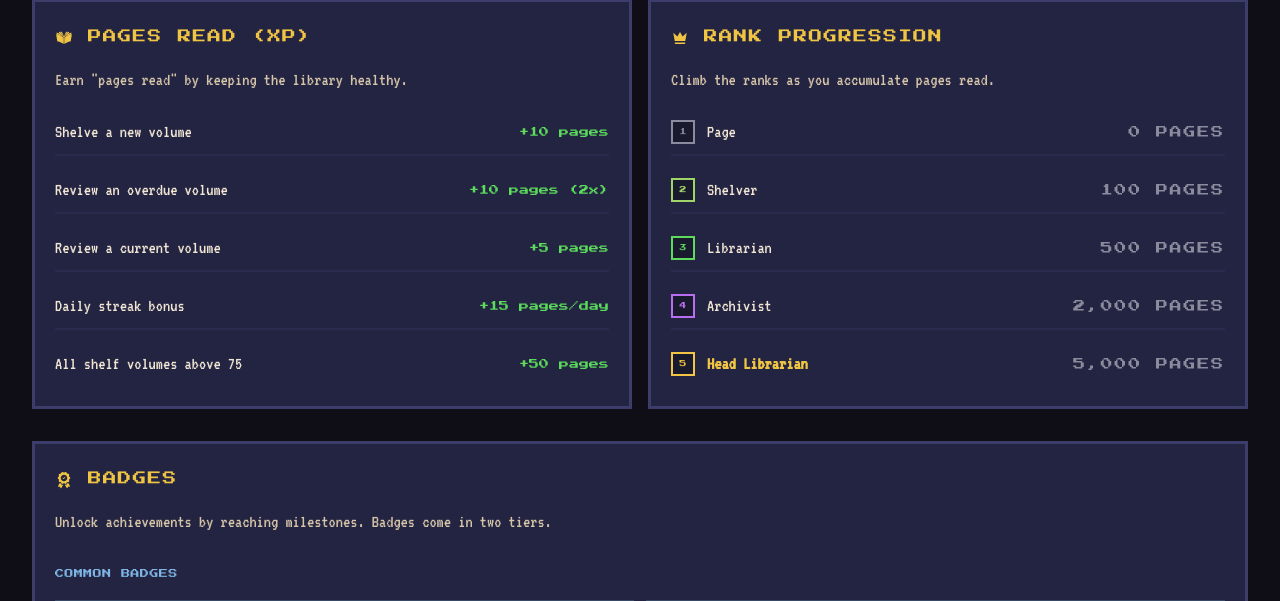
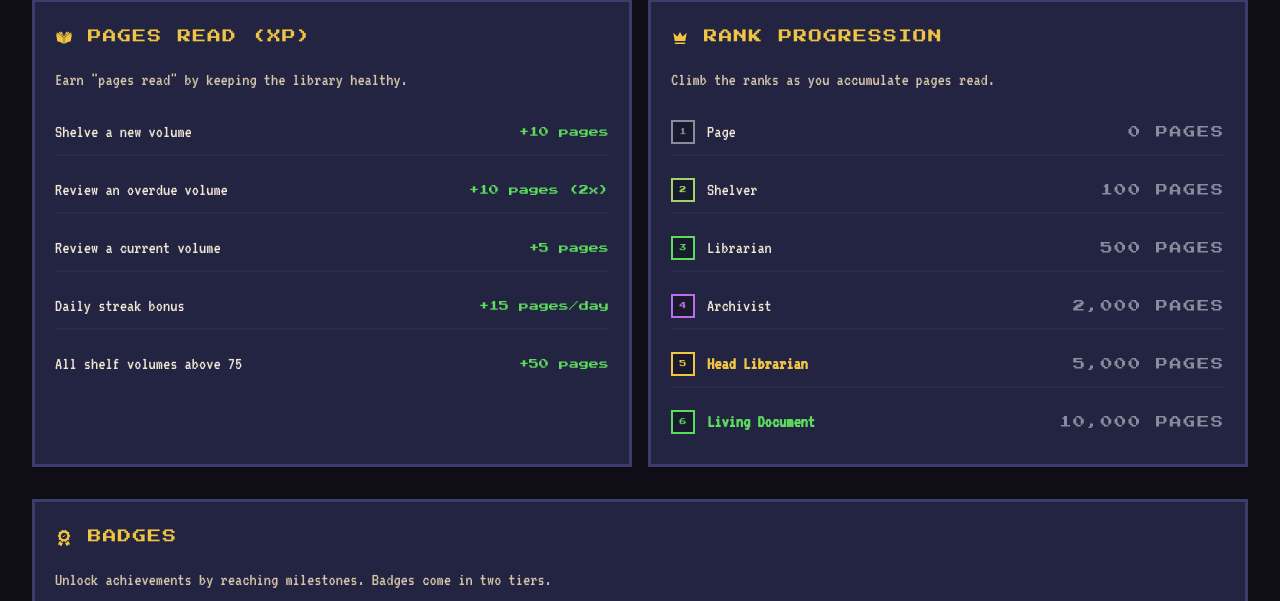
Before and after one commit to onlydole/overdue, a FastAPI app: page /how-to-play in a window 1280 px wide. Shown: the part 1667-2268 px from the top of the page. Run offline with FastAPI, Linux system fonts and the light colour scheme.

Commit message:
fix: add Living Document rank to templates
Update how_to_play.html to include the new rank in the progression
list, and update leaderboard.html rank color styling to highlight
Living Document in gold.

Co-Authored-By: Claude Opus 4.6 <noreply@anthropic.com>

```diff
--- a/templates/how_to_play.html
+++ b/templates/how_to_play.html
@@ -326,7 +326,9 @@ content %}
                     </div>
                     <span class="pixel-label">2,000 pages</span>
                 </div>
-                <div class="flex items-center justify-between py-2">
+                <div
+                    class="flex items-center justify-between py-2 border-b-2 border-pixel-border/30"
+                >
                     <div class="flex items-center gap-3">
                         <span
                             class="w-6 h-6 bg-pixel-surface border-2 border-gold flex items-center justify-center font-pixel text-[7px] text-gold"
@@ -335,6 +337,16 @@ content %}
                         <span class="text-gold font-bold">Head Librarian</span>
                     </div>
                     <span class="pixel-label">5,000 pages</span>
+                </div>
+                <div class="flex items-center justify-between py-2">
+                    <div class="flex items-center gap-3">
+                        <span
+                            class="w-6 h-6 bg-pixel-surface border-2 border-dewey-pristine flex items-center justify-center font-pixel text-[7px] text-dewey-pristine"
+                            >6</span
+                        >
+                        <span class="text-dewey-pristine font-bold">Living Document</span>
+                    </div>
+                    <span class="pixel-label">10,000 pages</span>
                 </div>
             </div>
         </div>
--- a/templates/leaderboard.html
+++ b/templates/leaderboard.html
@@ -42,7 +42,7 @@
                 <span class="font-pixel text-[10px] text-dewey-pristine">{{ entry.total_xp }} XP</span>
             </div>
             <div class="flex items-center justify-between text-sm">
-                <span class="pixel-label" style="color: {% if entry.rank == 'Head Librarian' %}#f0c543{% elif entry.rank == 'Archivist' %}#b76ef0{% else %}#8b8b9e{% endif %}">{{ entry.rank }}</span>
+                <span class="pixel-label" style="color: {% if entry.rank == 'Living Document' %}#f0c543{% elif entry.rank == 'Head Librarian' %}#f0c543{% elif entry.rank == 'Archivist' %}#b76ef0{% else %}#8b8b9e{% endif %}">{{ entry.rank }}</span>
                 <div class="flex items-center gap-3">
                     <span class="font-pixel text-[10px] text-badge-common">{{ entry.badge_count }} badges</span>
                     {% if entry.current_streak > 0 %}
@@ -97,7 +97,7 @@
                         </div>
                     </td>
                     <td class="px-4 py-4">
-                        <span class="pixel-label" style="color: {% if entry.rank == 'Head Librarian' %}#f0c543{% elif entry.rank == 'Archivist' %}#b76ef0{% else %}#8b8b9e{% endif %}">
+                        <span class="pixel-label" style="color: {% if entry.rank == 'Living Document' %}#f0c543{% elif entry.rank == 'Head Librarian' %}#f0c543{% elif entry.rank == 'Archivist' %}#b76ef0{% else %}#8b8b9e{% endif %}">
                             {{ entry.rank }}
                         </span>
                     </td>
```
